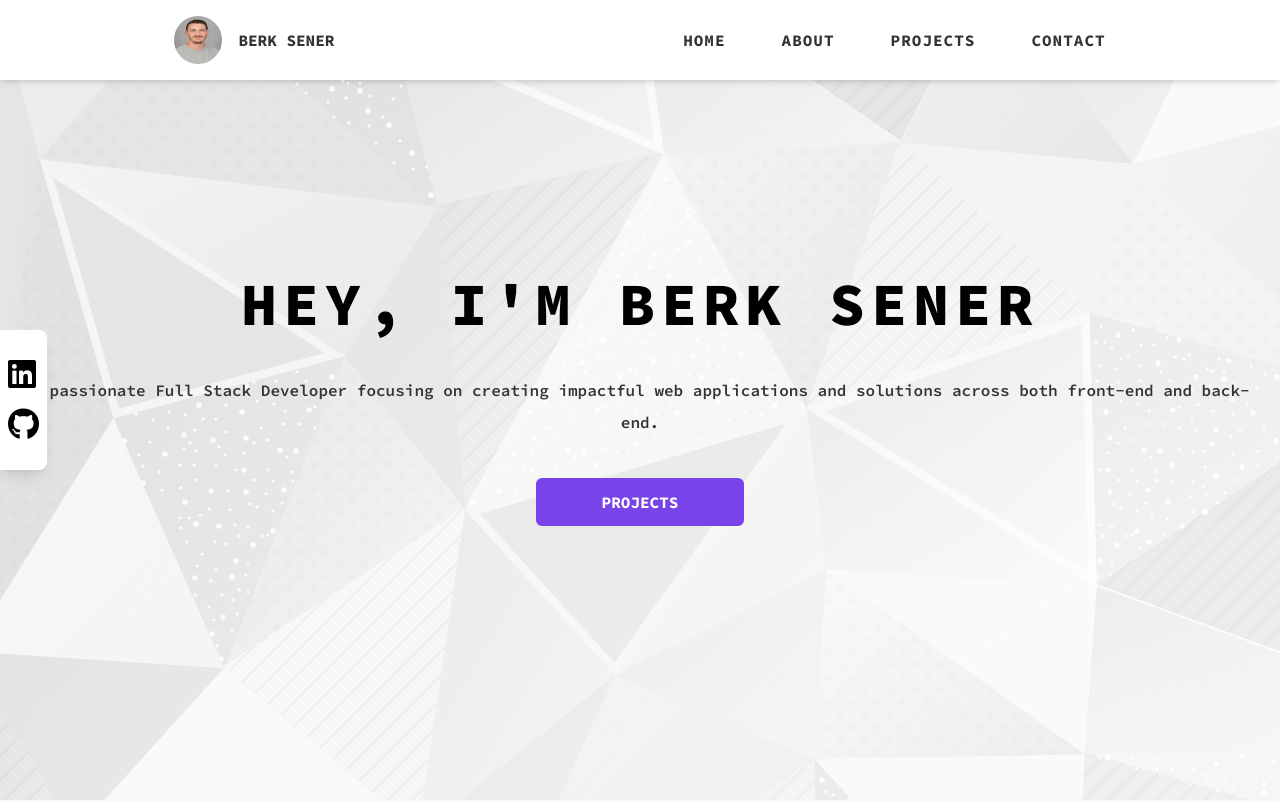
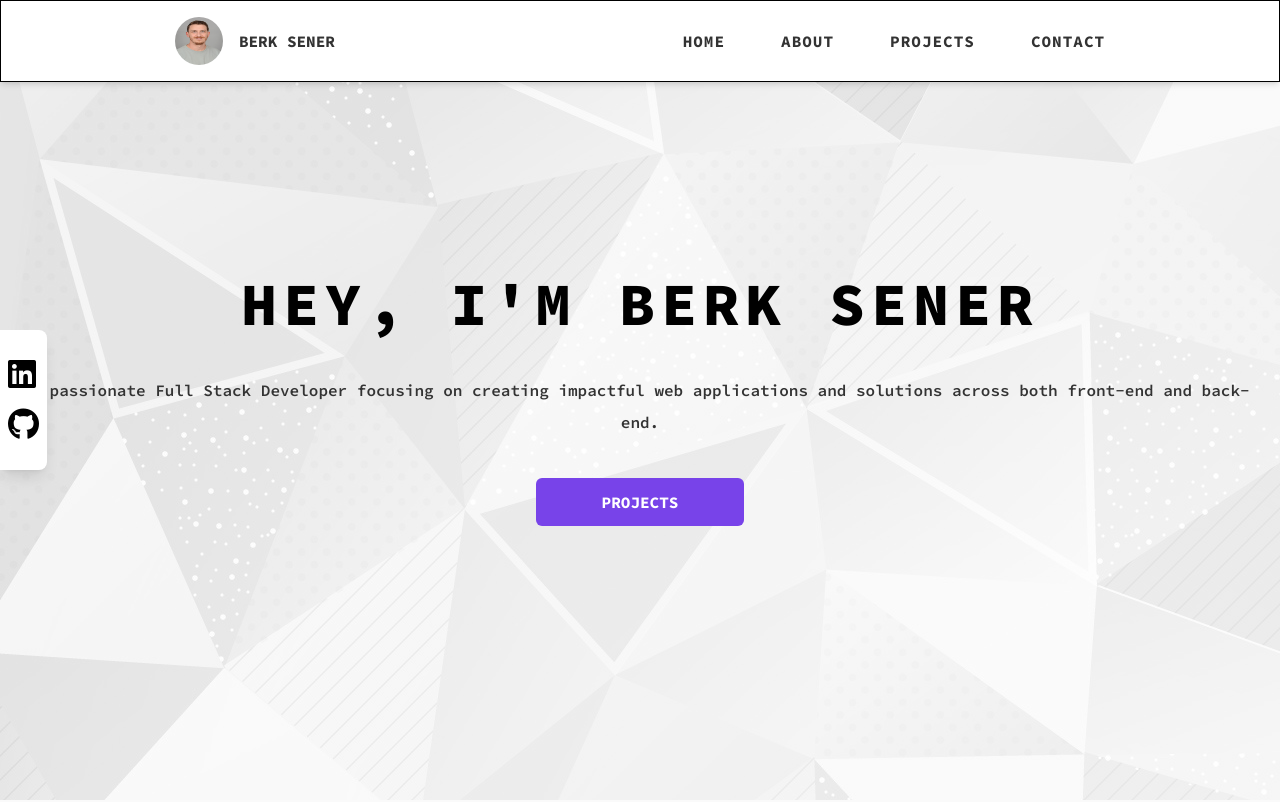
Before and after one commit to brksnr/brksnrPortfolio, a React (Vite) app: page / in a window 1280 px wide. Shown: the top 802 px of the page. Built offline with nearby package versions, Linux system fonts and the light colour scheme.

Commit message:
navbar'daki taşma düzeltildi.

```diff
--- a/index.html
+++ b/index.html
@@ -6,7 +6,6 @@
     <meta name="viewport" content="width=device-width, initial-scale=1.0" />
     <title>Berk Sener Portfolio</title>
     <link rel="stylesheet" href="styles.css" />
-    <link href="/dist/styles.css" rel="stylesheet">
     <link rel="preconnect" href="https://fonts.googleapis.com">
     <link rel="stylesheet" href="https://cdnjs.cloudflare.com/ajax/libs/font-awesome/6.0.0-beta3/css/all.min.css">
 <link rel="preconnect" href="https://fonts.gstatic.com" crossorigin>
--- a/src/App.jsx
+++ b/src/App.jsx
@@ -14,6 +14,7 @@
 
   return (
     <>
+      <div className='w-screen'>
       <SideBar/>
       <Header/>
       <Home/>
@@ -21,6 +22,7 @@
       <Projects/>
       <Form/>
       <Footer/>
+      </div>
     </>
   )
 }
--- a/src/components/Header.jsx
+++ b/src/components/Header.jsx
@@ -51,7 +51,7 @@
       };
     return (
         <>
-            <div className="fixed top-0 left-0 w-full bg-white shadow-md z-50">
+            <div className="fixed top-0 left-0 w-full bg-white shadow-md z-50 border">
                 <div className="flex justify-around items-center py-4">
                     <div className="flex items-center gap-4">
                         <img
@@ -64,7 +64,7 @@
                             BERK SENER
                         </button>
                     </div>
-                <div className="sdadsa flex flex-col items-end">
+                <div className="flex flex-col items-end">
                 <div className="md:hidden" onClick={toggleMenu}>
                         <i className="fa-solid fa-bars"></i>
                     </div>
@@ -87,7 +87,7 @@
                     </div>
                     </div>
                 </div>
-                <div className={`md:hidden ${isMenuOpen ? 'block' : 'hidden'} `}>
+                <div className={`md:hidden ${isMenuOpen ? 'block' : 'hidden'}`}>
             <ul className="flex flex-col space-y-4 text-space gap-10 items-end mr-5 mb-5 ">
               <li>
                 <a onClick={handleHome} href="#home" className="hover-text font-bold header-menu">HOME</a>
```
